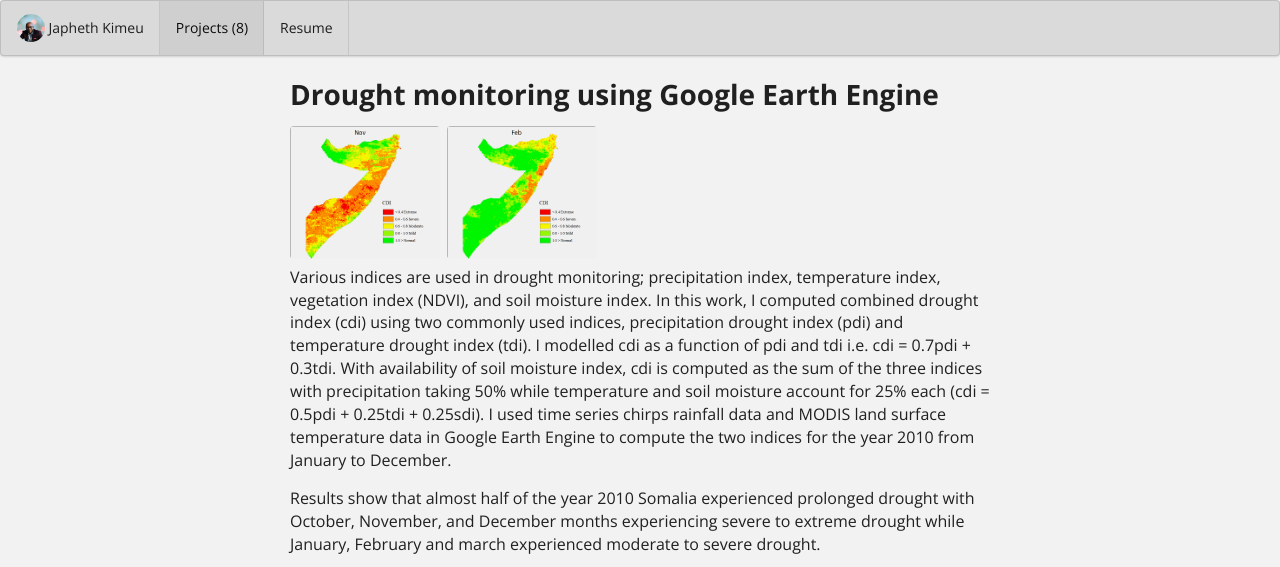
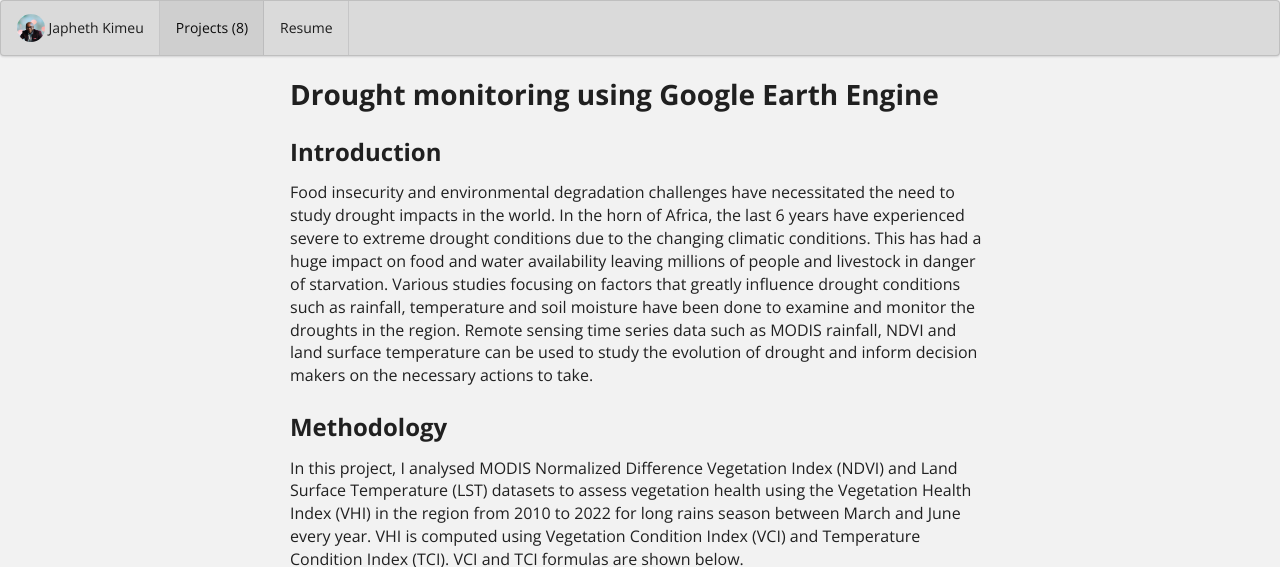
Before and after one commit to japhethkimeu/japhethkimeu.github.io, a Jekyll site: the page built from projects/project-1.md, in a window 1280 px wide and 1400 px high. Shown: the top 567 px of the window. Built offline with Jekyll 4.4.1, drawn with Linux system fonts in a browser that asks for light colours; some of the changed text lies outside the part shown; grey boxes are pictures that could not be loaded.

Commit message:
Update project-1.md

```diff
--- a/projects/project-1.md
+++ b/projects/project-1.md
@@ -1,31 +1,38 @@
 ---
 layout: project
 type: project
-image: images/feb-1.png
+image: images/vhi_2022.PNG
 title: Drought monitoring using Google Earth Engine
 permalink: projects/drought_monitoring
 # All dates must be YYYY-MM-DD format!
 date: 2022-09-25
 labels:
   - drought monitoring
-  - precipitation
+  - vegetation health index
   - temperature
+  - modis
   - Google Earth Engine
-summary: Drought monitoring in Somalia using time-series precipitation and temperature data in Google Earth Engine
+summary: Drought monitoring in Horn of Africa using time-series MODIS NDVI and temperature data in Google Earth Engine
 ---
+## Introduction
+Food insecurity and environmental degradation challenges have necessitated the need to study drought impacts in the world. In the horn of Africa, the last 6 years have experienced severe to extreme drought conditions due to the changing climatic conditions. This has had a huge impact on food and water availability leaving millions of people and livestock in danger of starvation. Various studies focusing on factors that greatly influence drought conditions such as rainfall, temperature and soil moisture have been done to examine and monitor the droughts in the region. Remote sensing time series data such as MODIS rainfall, NDVI and land surface temperature can be used to study the evolution of drought and inform decision makers on the necessary actions to take.
+
+## Methodology
+In this project, I analysed MODIS Normalized Difference Vegetation Index (NDVI) and Land Surface Temperature (LST) datasets to assess vegetation health using the Vegetation Health Index (VHI) in the region from 2010 to 2022 for long rains season between March and June every year. VHI is computed using Vegetation Condition Index (VCI) and Temperature Condition Index (TCI). VCI and TCI formulas are shown below.
 
 <div class="ui small rounded images">
-  <img class="ui image" src="../images/nov-1.png">
+  <img class="ui image" src="../images/vci.PNG">
 
-
-  <img class="ui image" src="../images/feb-1.png">
+  <img class="ui image" src="../images/tci.PNG">
 </div>
 
-Various indices are used in drought monitoring; precipitation index, temperature index, vegetation index (NDVI), and soil moisture index. In this work, I computed combined drought index  (cdi) using two commonly used indices, precipitation drought index (pdi) and temperature drought index (tdi). I modelled cdi as a function of pdi and tdi i.e. cdi = 0.7pdi + 0.3tdi. With availability of soil moisture index, cdi is computed as the sum of the three indices with precipitation taking 50% while temperature and soil moisture account for 25% each (cdi = 0.5pdi + 0.25tdi + 0.25sdi). I used time series chirps rainfall data and MODIS land surface temperature data in Google Earth Engine to compute the two indices for the year 2010 from January to December.
+## Results
+The year 2022 experienced severe to extreme drought in almost all countries in the region. Eritrea, Djibouti, Somalia, North-Eastern Kenya and Ethiopia have been experiencing prolonged drought during the long rains season.
 
-Results show that almost half of the year 2010 Somalia experienced prolonged drought with October, November, and December months experiencing severe to extreme drought while January, February and march experienced moderate to severe drought.
+<img class="ui image" src="../images/combined_vhi.PNG">
+![alt text](images/vhi.gif)
 
+## Conclusion
+This information is quite useful to stakeholders, partners, farmers, and governments in tackling food insecurity and vegetation loss in the wake of climate change.
 
 Source: <a href="https://github.com/japhethkimeu/droughtmonitoring"><i class="large github icon"></i>droughtmonitoring</a>
-
-More about combined drought index [here](https://cdi.faoswalim.org/uploads/CDI-Manual.pdf).
```
